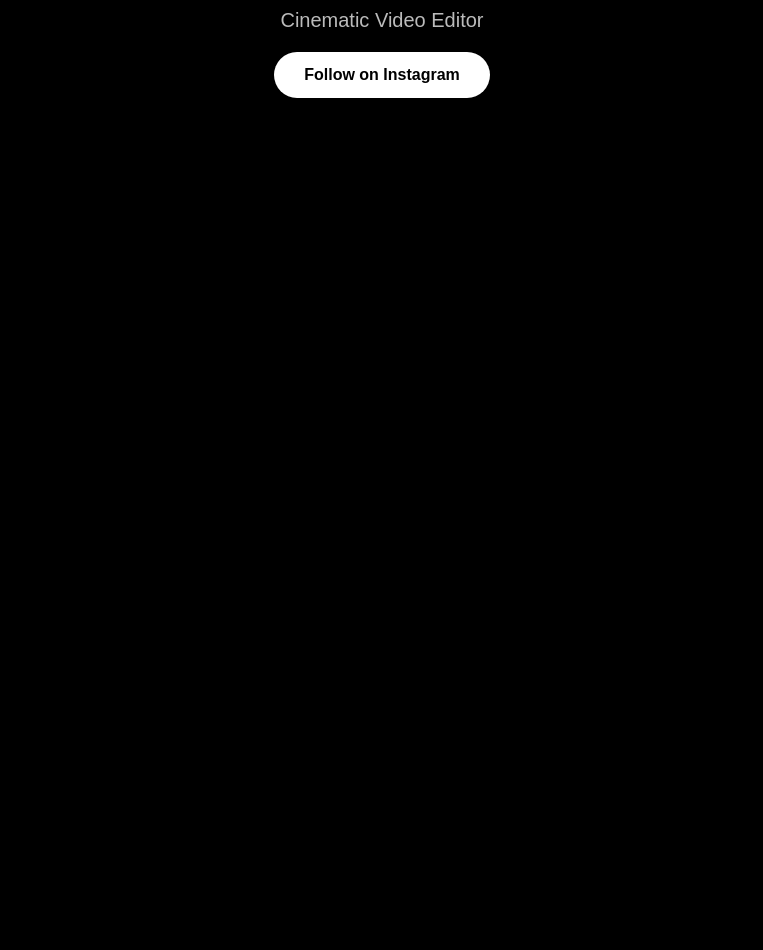
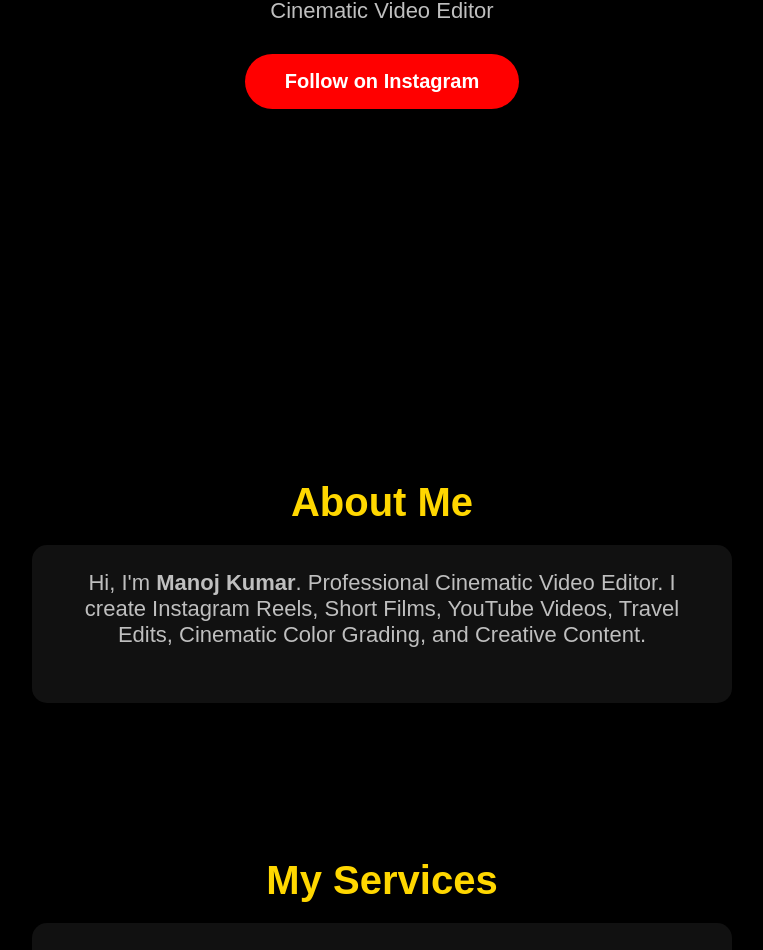
Before and after one commit to manueditz017/manueditz-website, a plain HTML site: page index.html in a window 1280 px wide. Shown: the part 390-1340 px from the top of the page, without its empty margins (258-1021 px from the left). Before the commit the page ends 800 px from the top, so only its background shows below. Drawn offline with Linux system fonts and the light colour scheme.

Commit message:
Update index.html

```diff
--- a/index.html
+++ b/index.html
@@ -16,11 +16,16 @@ font-family:Arial,sans-serif;
 body{
 background:#000;
 color:#fff;
+text-align:center;
+}
+
+.hero{
+height:100vh;
 display:flex;
+flex-direction:column;
 justify-content:center;
 align-items:center;
-height:100vh;
-text-align:center;
+padding:20px;
 }
 
 h1{
@@ -30,41 +35,141 @@ margin-bottom:15px;
 }
 
 p{
-font-size:20px;
-color:#bbb;
-margin-bottom:20px;
+color:#bfbfbf;
+font-size:22px;
+margin-bottom:30px;
 }
 
-a{
+.btn{
 display:inline-block;
-padding:14px 30px;
-background:#fff;
-color:#000;
+padding:16px 40px;
+background:#ff0000;
+color:white;
 text-decoration:none;
+border-radius:50px;
+font-size:20px;
 font-weight:bold;
-border-radius:30px;
 transition:.3s;
 }
 
-a:hover{
-background:red;
-color:#fff;
+.btn:hover{
+background:#cc0000;
+transform:scale(1.05);
+}
+
+section{
+padding:70px 20px;
+}
+
+h2{
+font-size:40px;
+margin-bottom:20px;
+color:#FFD700;
+}
+
+.card{
+background:#111;
+padding:25px;
+margin:15px auto;
+max-width:700px;
+border-radius:15px;
+}
+
+footer{
+padding:30px;
+background:#111;
+margin-top:40px;
 }
 </style>
+
 </head>
 
 <body>
 
-<div>
+<div class="hero">
 <h1>🎬 MANU EDITZ</h1>
-
 <p>Cinematic Video Editor</p>
 
-<a href="https://instagram.com/manu_editz_017" target="_blank">
+<a class="btn"
+href="https://instagram.com/manu_editz_017"
+target="_blank">
 Follow on Instagram
 </a>
 
 </div>
 
+<section>
+
+<h2>About Me</h2>
+
+<div class="card">
+
+<p>
+Hi, I'm <b>Manoj Kumar</b>.
+
+Professional Cinematic Video Editor.
+
+I create Instagram Reels,
+Short Films,
+YouTube Videos,
+Travel Edits,
+Cinematic Color Grading,
+and Creative Content.
+</p>
+
+</div>
+
+</section>
+
+<section>
+
+<h2>My Services</h2>
+
+<div class="card">
+
+<h3>Instagram Reels</h3>
+
+<p>Cinematic Editing</p>
+
+</div>
+
+<div class="card">
+
+<h3>Short Films</h3>
+
+<p>Professional Storytelling</p>
+
+</div>
+
+<div class="card">
+
+<h3>YouTube Videos</h3>
+
+<p>High Quality Editing</p>
+
+</div>
+
+</section>
+
+<section>
+
+<h2>Contact</h2>
+
+<div class="card">
+
+<p>📞 9110454015</p>
+
+<p>📷 @manu_editz_017</p>
+
+</div>
+
+</section>
+
+<footer>
+
+© 2026 MANU EDITZ
+
+</footer>
+
 </body>
 </html>
```
